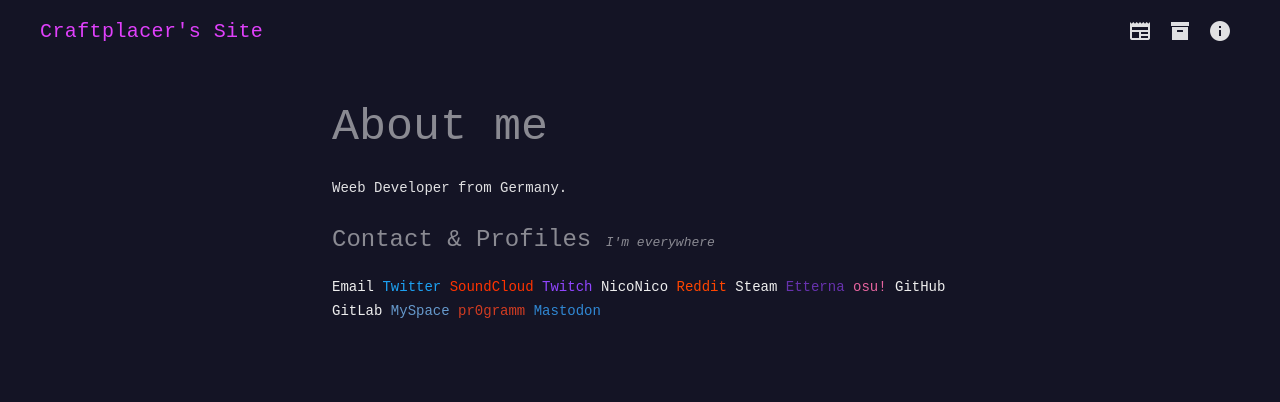
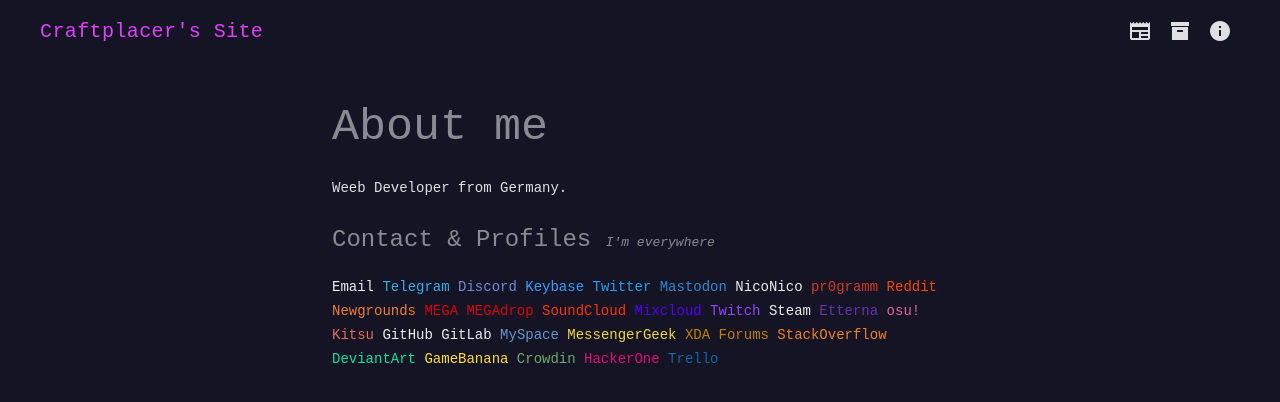
Before and after one commit to Craftplacer/craftplacer.github.io, a Jekyll site: the page built from about.html, in a window 1280 px wide. Shown: the top 402 px of the page. Built offline with Jekyll 4.4.1, drawn with Linux system fonts in a browser that asks for light colours.

Commit message:
I'm everywhere.

```diff
--- a/_data/contact.yml
+++ b/_data/contact.yml
@@ -1,25 +1,66 @@
 - platform: Email
   link: mailto:Y3JhZnRwbGFjZXJAd2FpZnUuY2x1Yg==
 
+# Chat
+- platform: Telegram
+  link: https://t.me/Craftplacer
+  color: 32afed
+
+- platform: Discord
+  link: https://discord.gg/qMKfcKc
+  color: 7289da
+
+- platform: Keybase
+  link: https://keybase.io/craftplacer
+  color: 33a0ff
+
+# Social
 - platform: Twitter
   link: https://twitter.com/Craftplacer
   color: 1DA1F2
 
+- platform: Mastodon
+  link: https://mas.to/@Craftplacer
+  color: 3088d4
+
+- platform: NicoNico
+  link: https://www.nicovideo.jp/user/85862482
+
+- platform: pr0gramm
+  link: https://pr0gramm.com/user/Craftplacer
+  color: d23c22
+
+- platform: Reddit
+  link: https://www.reddit.com/user/Craftplacer
+  color: FF4500
+
+- platform: Newgrounds
+  link: https://craftplacer.newgrounds.com/
+  color: f27e2b
+
+# File Sharing
+- platform: MEGA
+  link: https://mega.nz/C!TUEWzaJA
+  color: d90007
+
+- platform: MEGAdrop
+  link: https://mega.nz/megadrop/w9dPSM9kTwo
+  color: d90007
+
+# Music
 - platform: SoundCloud
   link: https://soundcloud.com/craftplacer
   color: FF3300
+
+- platform: Mixcloud
+  link: https://www.mixcloud.com/Craftplacer/
+  color: 5000ff
 
 - platform: Twitch
   link: https://www.twitch.tv/craftplacer
   color: 9146FF
 
-- platform: NicoNico
-  link: https://www.nicovideo.jp/user/85862482
-
-- platform: Reddit
-  link: https://www.reddit.com/user/Craftplacer
-  color: FF4500
-
+# Games
 - platform: Steam
   link: https://steamcommunity.com/id/craftplacer/
 
@@ -31,6 +72,12 @@
   link: https://osu.ppy.sh/users/8233638
   color: e6649f
 
+# Anime
+- platform: Kitsu
+  link: https://kitsu.io/users/craftplacer
+  color: e96c55
+
+# Git
 - platform: GitHub
   link: https://github.com/Craftplacer
 
@@ -41,10 +88,36 @@
   link: https://myspace.windows93.net/index.php?id=6618
   color: 6699cc
 
-- platform: pr0gramm
-  link: https://pr0gramm.com/user/Craftplacer
-  color: d23c22
+# Forum
+- platform: MessengerGeek
+  link: https://wink.messengergeek.com/u/craftplacer
+  color: f0d941
 
-- platform: Mastodon
-  link: https://mas.to/@Craftplacer
-  color: 3088d4
+- platform: XDA Forums
+  link: https://forum.xda-developers.com/member.php?u=8076675
+  color: c08000
+
+# "I exist"
+- platform: StackOverflow
+  link: https://stackoverflow.com/users/7972419/craftplacer
+  color: f48024
+
+- platform: DeviantArt
+  link: https://www.deviantart.com/craftplacer
+  color: 00e59b
+
+- platform: GameBanana
+  link: https://gamebanana.com/members/1536641
+  color: ffe033
+
+- platform: Crowdin
+  link: https://crowdin.com/profile/Craftplacer
+  color: 6eaa68
+
+- platform: HackerOne
+  link: hackerone.com/craftplacer
+  color: e10e71
+
+- platform: Trello
+  link: https://trello.com/craftplacer
+  color: 026aa7
```
